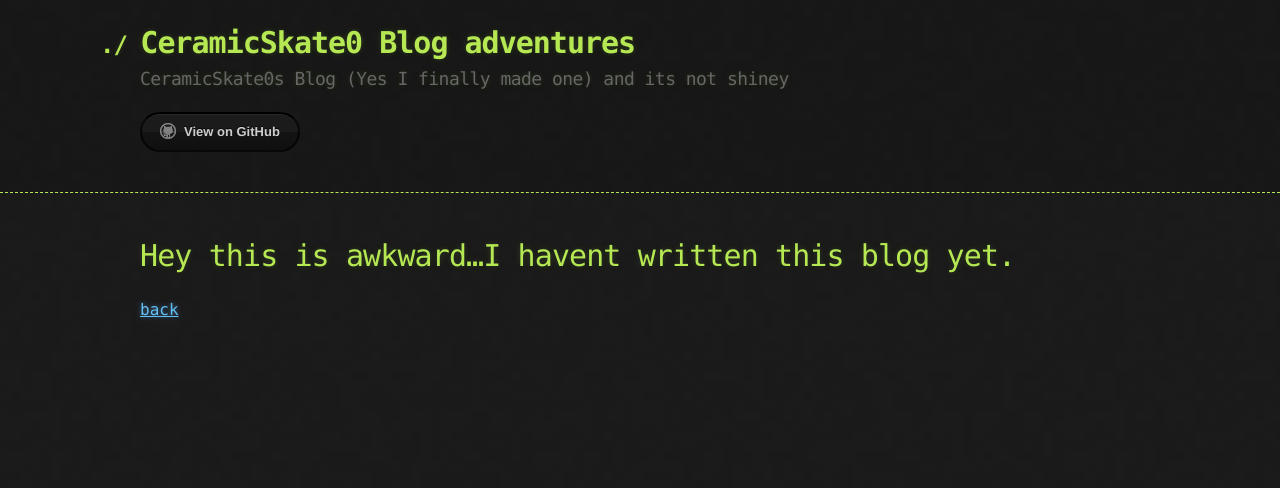
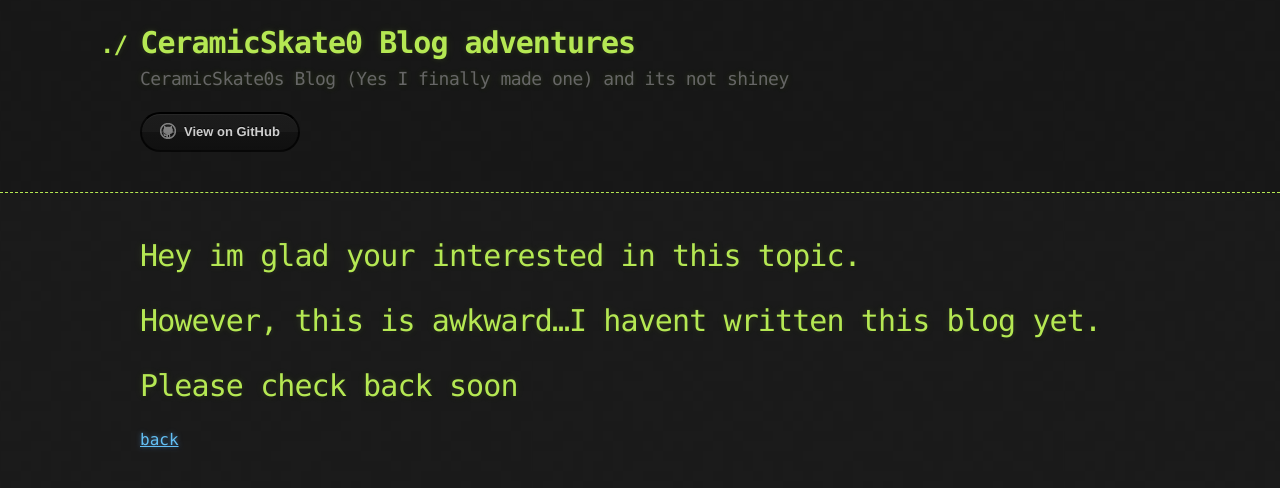
Before and after one commit to ceramicskate0/ceramicskate0.github.io, a Jekyll site: the page built from ComingSoon.md, in a window 1280 px wide. Shown: the top 488 px of the page. Built offline with Jekyll 4.4.1, drawn with Linux system fonts in a browser that asks for light colours; our own code applies the rules of GitHub Pages for plain Markdown files.

Commit message:
Update ComingSoon.md

```diff
--- a/ComingSoon.md
+++ b/ComingSoon.md
@@ -2,6 +2,8 @@
 layout: default
 ---
 
-# Hey this is awkward...I havent written this blog yet.
+# Hey im glad your interested in this topic.
+# However, this is awkward...I havent written this blog yet.
+# Please check back soon
 
 [back](./)
```
